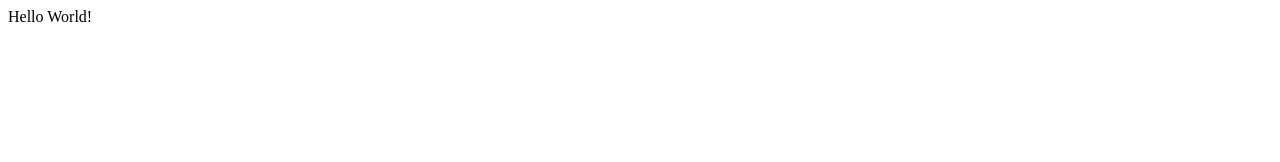
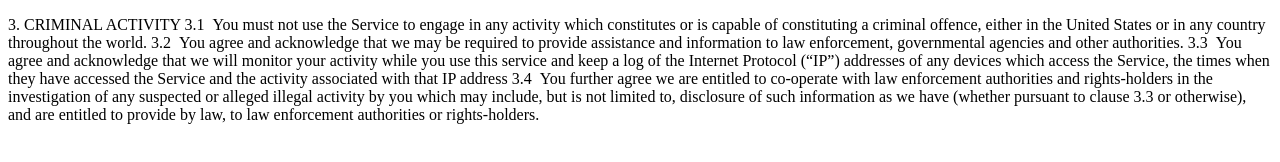
Before and after one commit to djones2021/demon-repo, a plain HTML site: page basic_structure.html in a window 1280 px wide. Drawn offline with Linux system fonts and the light colour scheme.

Commit message:
added text with detail

```diff
--- a/basic_structure.html
+++ b/basic_structure.html
@@ -5,11 +5,16 @@
    <head>
 
 
-       <title>Duran Jones</title>
+       <title>Programs Department</title>
 
     </head>
     <boby>
-      Hello World!
+      <p> 3. CRIMINAL ACTIVITY
+        3.1  You must not use the Service to engage in any activity which constitutes or is capable of constituting a criminal offence, either in the United States or in any country throughout the world.
+        3.2  You agree and acknowledge that we may be required to provide assistance and information to law enforcement, governmental agencies and other authorities.
+        3.3  You agree and acknowledge that we will monitor your activity while you use this service and keep a log of the Internet Protocol (“IP”) addresses of any devices which access the Service, the times when they have accessed the Service and the activity associated with that IP address
+        3.4  You further agree we are entitled to co-operate with law enforcement authorities and rights-holders in the investigation of any suspected or alleged illegal activity by you which may include, but is not limited to, disclosure of such information as we have (whether pursuant to clause 3.3 or otherwise), and are entitled to provide by law, to law enforcement authorities or rights-holders.
+        </p>
     </boby>
 
 
```
